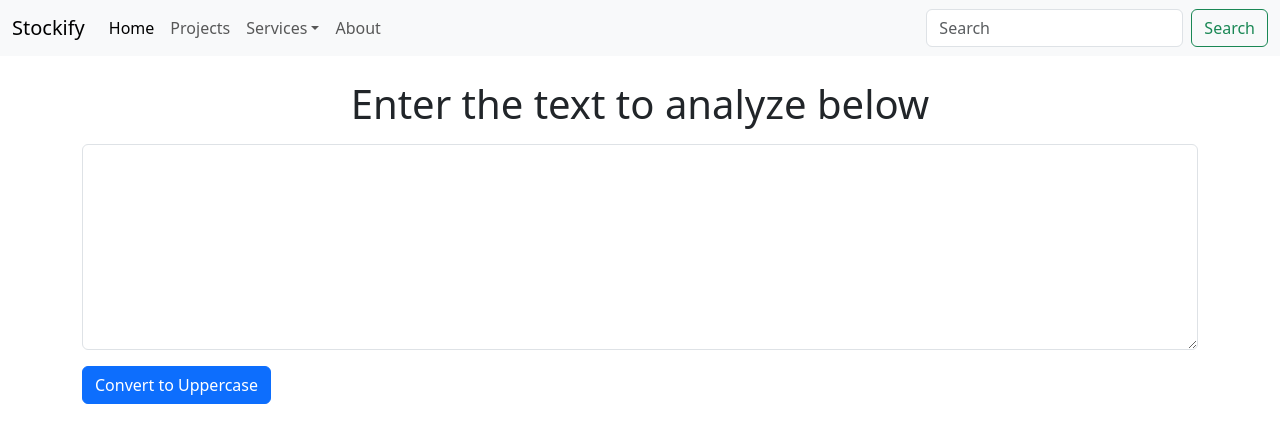
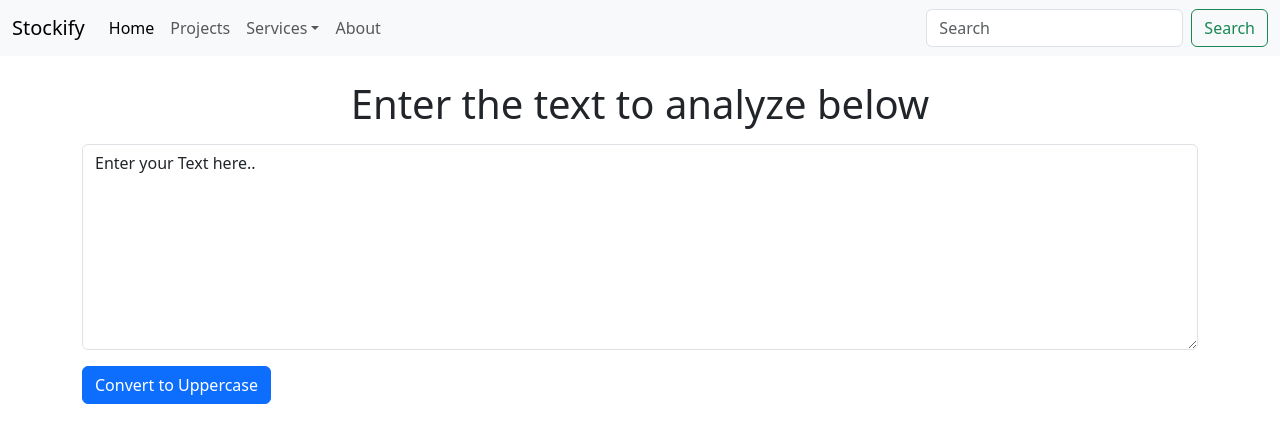
Before and after one commit to SHIVAM9771/React-app, a React (Vite) app in the folder my-app/: page / in a window 1280 px wide. Shown: the top 442 px of the page. Built offline with nearby package versions, Linux system fonts and the light colour scheme.

Commit message:
added function using useState

```diff
--- a/my-app/src/components/TextForm.jsx
+++ b/my-app/src/components/TextForm.jsx
@@ -1,13 +1,24 @@
-import React from 'react'
+import React, { useState } from 'react'
+
 
 export default function (props) {
+    const handleUpClick = () => {
+        let newText = text.toUpperCase();
+        setText(newText);
+    }
+
+    const handleOnChange = (event) => {
+        setText(event.target.value);
+    }
+
+    const [text, setText] = useState("Enter your Text here..");
     return (
         <div>
             <h1 className='my-3 mt-4 text-center'>{props.heading}</h1>
             <div className="mb-3">
-                <textarea className="form-control" id="myBox" rows="8"></textarea>
+                <textarea className="form-control" id="myBox" rows="8" value={text} onChange={handleOnChange} ></textarea>
             </div>
-            <button className="btn btn-primary">Convert to Uppercase</button>
+            <button className="btn btn-primary" onClick={handleUpClick} >Convert to Uppercase</button>
         </div>
     );
 }
```
